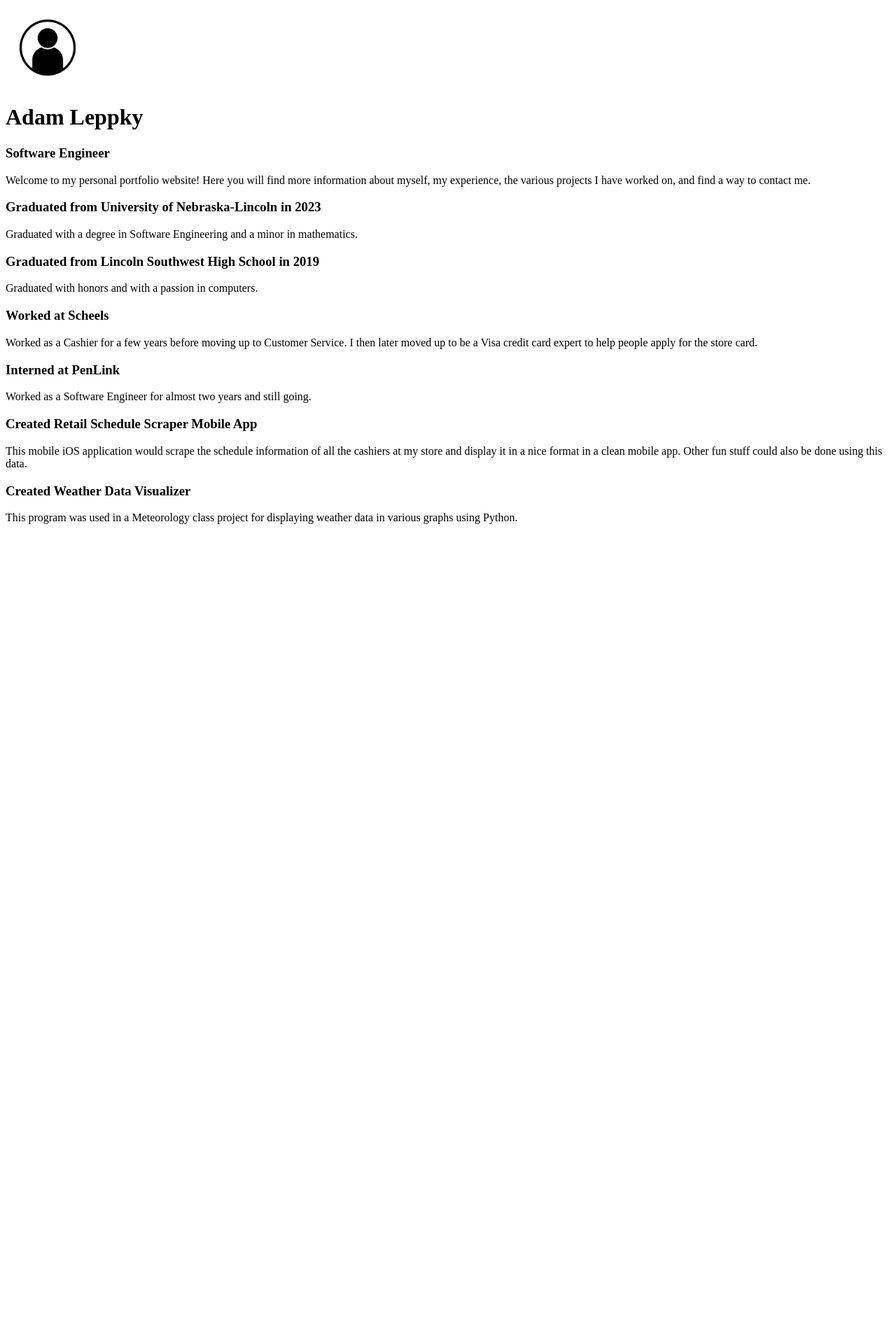
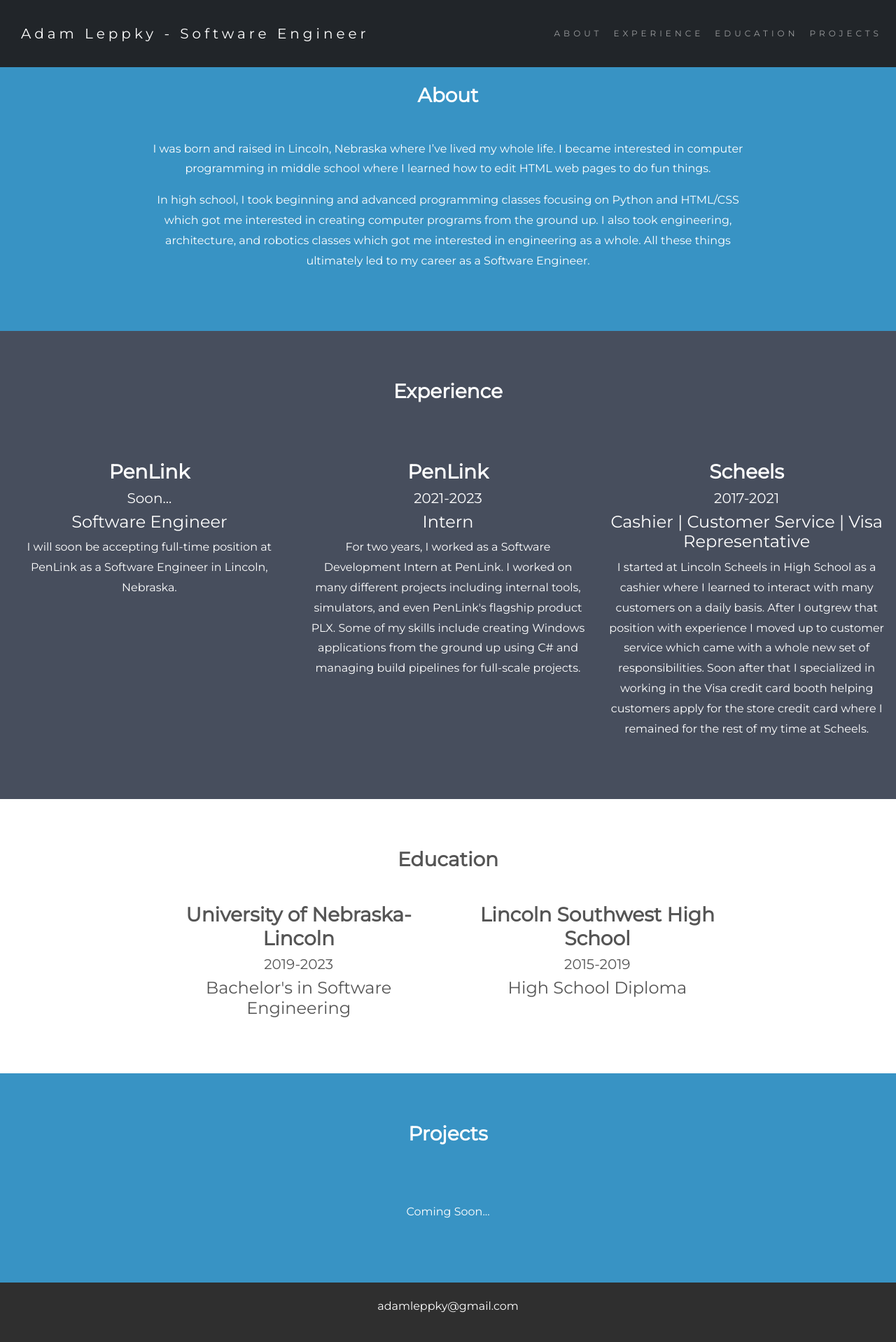
Before and after one commit to AdamLeppky/AdamLeppky.github.io, a PHP site: page / in a window 1280 px wide. Shown: the whole page at 70% size. Before the commit the page ends 749 px from the top, so only its background shows below. Run offline with PHP 8.4, Linux system fonts and the light colour scheme.

Commit message:
Switch to Use Bootstrap 5 Framework
* Add template bootstrap index.

* Add initial bootstrap index template

* Remove old project stuff

* Cleanup. Extract styles to css file.

* Additional cleanup.

```diff
--- a/css/styles.css
+++ b/css/styles.css
@@ -1,72 +1,73 @@
 
 body {
-    background-color: white;
+    font: 20px Montserrat, sans-serif;
+    line-height: 1.8;
+    color: #f5f6f7;
 }
 
-#icon {
-    float: left;
-    border: 2px solid black;
-    border-radius: 5px;
-    margin: 5px;
+p {
+    font-size: 16px;
 }
 
-.header-container {
-    padding: 10px;
-    align-items: center;
+h3 {
+    font-weight: bold;
 }
 
-.navigation-bar {
-    text-align: center;
+.margin {
+    margin-bottom: 45px;
 }
 
-.nav-button {
-    display: inline-block;
-    padding: 5px;
-    margin: 5px;
-    width: 15em;
-
-    color: black;
-    background-color: whitesmoke;
-    border: 1px solid black;
-    border-radius: 5px;
-    text-decoration: none;
-    font-weight: bold;
-
-    transition: 0.1s;
+.container-fluid {
+    padding-top: 70px;
+    padding-bottom: 70px;
 }
 
-.nav-button:hover {
-    background-color: lightskyblue;
-    color: white;
+.navbar {
+    padding-top: 15px;
+    padding-bottom: 15px;
+    border: 0;
+    border-radius: 0;
+    margin-bottom: 0;
+    font-size: 12px;
+    letter-spacing: 5px;
 }
 
-.project-container {
-    display: flex;
-    flex-direction: column;
-    justify-content: left;
-    background-color: lightskyblue;
-    border: 2px solid black;
-    border-radius: 5px;
+.navbar-nav li a:hover {
+    color: #ffffff !important;
 }
 
-.project-row {
-    display: flex;
-    flex-direction: row;
-    justify-content: left;
+.navbar-container {
+    padding-top: 10px;
+    padding-bottom: 10px;
+    padding-left: 30px;
 }
 
-.project {
-    display: flex;
-    flex-direction: column;
-    justify-content: left;
-    background-color: whitesmoke;
-    margin: 10px;
-    border: 1px solid black;
-    border-radius: 5px;
-    padding: 10px;
+.about-container {
+    padding-top: 120px;
+    padding-left: 200px;
+    padding-right: 200px;
+    background-color: #3893c4;
+    color: #fff;
 }
 
-.contact-fieldset {
-    margin-top: 20px;
-    border-radius: 8px;
+.experience-container {
+    background-color: #474e5d;
+    color: #fff;
 }
+
+.education-container {
+    background-color: #fff;
+    color: #555555;
+}
+
+.projects-container {
+    background-color: #3893c4;
+    color: #fff;
+}
+
+.footer-container {
+    padding-top: 20px;
+    padding-bottom: 20px;
+    background-color: #2f2f2f;
+    color: #fff;
+}
--- a/index.html
+++ b/index.html
@@ -1,43 +1,99 @@
-<!--#include virtual="common/document-header.html"-->
+<!DOCTYPE html>
+
+<html lang="en">
+    <head>
+        <title>Adam Leppky</title>
+
+        <meta charset="utf-8">
+        <meta name="viewport" content="width=device-width, initial-scale=1">
+
+        <link href="https://cdn.jsdelivr.net/npm/bootstrap@5.0.2/dist/css/bootstrap.min.css" rel="stylesheet" integrity="sha384-EVSTQN3/azprG1Anm3QDgpJLIm9Nao0Yz1ztcQTwFspd3yD65VohhpuuCOmLASjC" crossorigin="anonymous">
+        <link href="https://fonts.googleapis.com/css?family=Montserrat" rel="stylesheet">
+        <link href="css/styles.css" rel="stylesheet">
+
+        <script src="https://ajax.googleapis.com/ajax/libs/jquery/3.6.3/jquery.min.js"></script>
+        <script src="https://cdn.jsdelivr.net/npm/bootstrap@5.0.2/dist/js/bootstrap.bundle.min.js" integrity="sha384-MrcW6ZMFYlzcLA8Nl+NtUVF0sA7MsXsP1UyJoMp4YLEuNSfAP+JcXn/tWtIaxVXM" crossorigin="anonymous"></script>
+    </head>
+
     <body>
-        <div class="header-container">
-            <img id="icon" src="images/icon.jpg" width="120" height="120" />
-            <h1>Adam Leppky</h1>
-            <h3>Software Engineer</h3>
-            <p>Welcome to my personal portfolio website! Here you will find more information about myself, my experience, the various projects I have worked on, and find a way to contact me.</p>
-            <!--#include virtual="common/navigation-bar.html"-->
-        </div>
-        <div class="project-container">
-            <div class="project-row">
-                <div class="project">
-                    <h3>Graduated from University of Nebraska-Lincoln in 2023</h3>
-                    <p>Graduated with a degree in Software Engineering and a minor in mathematics.</p>
-                </div>
-                <div class="project">
-                    <h3>Graduated from Lincoln Southwest High School in 2019</h3>
-                    <p>Graduated with honors and with a passion in computers.</p>
+        <!-- Navbar -->
+        <nav class="navbar navbar-expand-lg fixed-top navbar-dark bg-dark">
+            <div class="container-fluid navbar-container">
+                <a class="navbar-brand" href="#">Adam Leppky - Software Engineer</a>
+                <button class="navbar-toggler" type="button" data-bs-toggle="collapse" data-bs-target="#navbarText" aria-controls="navbarText" aria-expanded="false" aria-label="Toggle navigation">
+                    <span class="navbar-toggler-icon"></span>
+                </button>
+                <div class="collapse navbar-collapse" id="navbarText">
+                    <ul class="navbar-nav ms-auto mb-2 mb-lg-0">
+                        <li class="nav-item"><a class="nav-link" href="#about">ABOUT</a></li>
+                        <li class="nav-item"><a class="nav-link" href="#experience">EXPERIENCE</a></li>
+                        <li class="nav-item"><a class="nav-link" href="#education">EDUCATION</a></li>
+                        <li class="nav-item"><a class="nav-link" href="#projects">PROJECTS</a></li>
+                    </ul>
                 </div>
             </div>
-            <div class="project-row">
-                <div class="project">
-                    <h3>Worked at Scheels</h3>
-                    <p>Worked as a Cashier for a few years before moving up to Customer Service. I then later moved up to be a Visa credit card expert to help people apply for the store card.</p>
+        </nav>
+
+        <!-- About -->
+        <div id="about" class="container-fluid about-container text-center">
+            <h3 class="margin">About</h3>
+            <p class="about-description">I was born and raised in Lincoln, Nebraska where I’ve lived my whole life. I became interested in computer programming in middle school where I learned how to edit HTML web pages to do fun things.</p>
+            <p class="about-description">In high school, I took beginning and advanced programming classes focusing on Python and HTML/CSS which got me interested in creating computer programs from the ground up. I also took engineering, architecture, and robotics classes which got me interested in engineering as a whole. All these things ultimately led to my career as a Software Engineer.</p>
+        </div>
+
+        <!-- Experience -->
+        <div id="experience" class="container-fluid experience-container text-center">
+            <h3 class="margin">Experience</h3><br>
+            <div class="row justify-content-center">
+                <div class="col-sm-4 item">
+                    <h3>PenLink</h3>
+                    <h5>Soon...</h5>
+                    <h4>Software Engineer</h4>
+                    <p>I will soon be accepting full-time position at PenLink as a Software Engineer in Lincoln, Nebraska.</p>
                 </div>
-                <div class="project">
-                    <h3>Interned at PenLink</h3>
-                    <p>Worked as a Software Engineer for almost two years and still going.</p>
+                <div class="col-sm-4">
+                    <h3>PenLink</h3>
+                    <h5>2021-2023</h5>
+                    <h4>Intern</h4>
+                    <p>For two years, I worked as a Software Development Intern at PenLink. I worked on many different projects including internal tools, simulators, and even PenLink's flagship product PLX. Some of my skills include creating Windows applications from the ground up using C# and managing build pipelines for full-scale projects.</p>
                 </div>
-            </div>
-            <div class="project-row">
-                <div class="project">
-                    <h3>Created Retail Schedule Scraper Mobile App</h3>
-                    <p>This mobile iOS application would scrape the schedule information of all the cashiers at my store and display it in a nice format in a clean mobile app. Other fun stuff could also be done using this data.</p>
-                </div>
-                <div class="project">
-                    <h3>Created Weather Data Visualizer</h3>
-                    <p>This program was used in a Meteorology class project for displaying weather data in various graphs using Python.</p>
+                <div class="col-sm-4">
+                    <h3>Scheels</h3>
+                    <h5>2017-2021</h5>
+                    <h4>Cashier | Customer Service | Visa Representative</h4>
+                    <p>I started at Lincoln Scheels in High School as a cashier where I learned to interact with many customers on a daily basis. After I outgrew that position with experience I moved up to customer service which came with a whole new set of responsibilities. Soon after that I specialized in working in the Visa credit card booth helping customers apply for the store credit card where I remained for the rest of my time at Scheels.</p>
                 </div>
             </div>
         </div>
+
+        <!-- Education -->
+        <div id="education" class="container-fluid education-container text-center">
+            <h3 class="margin">Education</h3>
+            <div class="row justify-content-center">
+                <div class="col-sm-4 item">
+                    <h3>University of Nebraska-Lincoln</h3>
+                    <h5>2019-2023</h5>
+                    <h4>Bachelor's in Software Engineering</h4>
+                </div>
+                <div class="col-sm-4">
+                    <h3>Lincoln Southwest High School</h3>
+                    <h5>2015-2019</h5>
+                    <h4>High School Diploma</h4>
+                </div>
+            </div>
+        </div>
+
+        <!-- Projects -->
+        <div id="projects" class="container-fluid projects-container text-center">
+            <h3 class="margin">Projects</h3><br>
+            <div class="row justify-content-center">
+                <p>Coming Soon...</p>
+            </div>
+        </div>
+
+        <!-- Footer -->
+        <footer class="container-fluid footer-container text-center">
+            <p>adamleppky@gmail.com</p>
+        </footer>
     </body>
 </html>
```
Also changed, not shown: common/document-header.html (deleted, +0 -9 lines), common/navigation-bar.html (deleted, +0 -8 lines), pages/contact.html (deleted, +0 -18 lines), images/icon.jpg (deleted).
